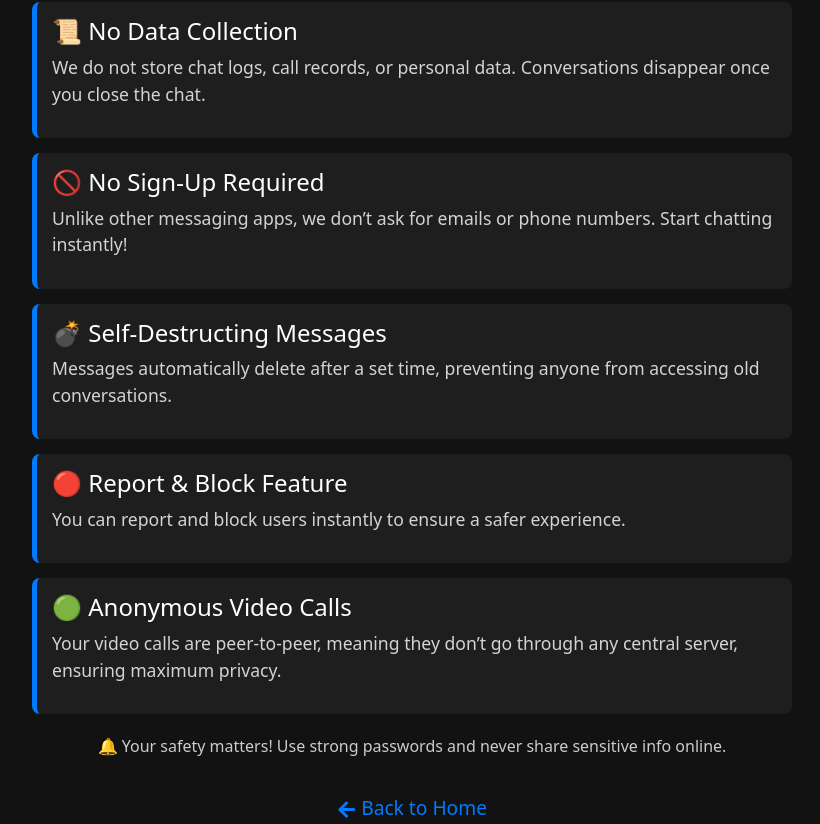
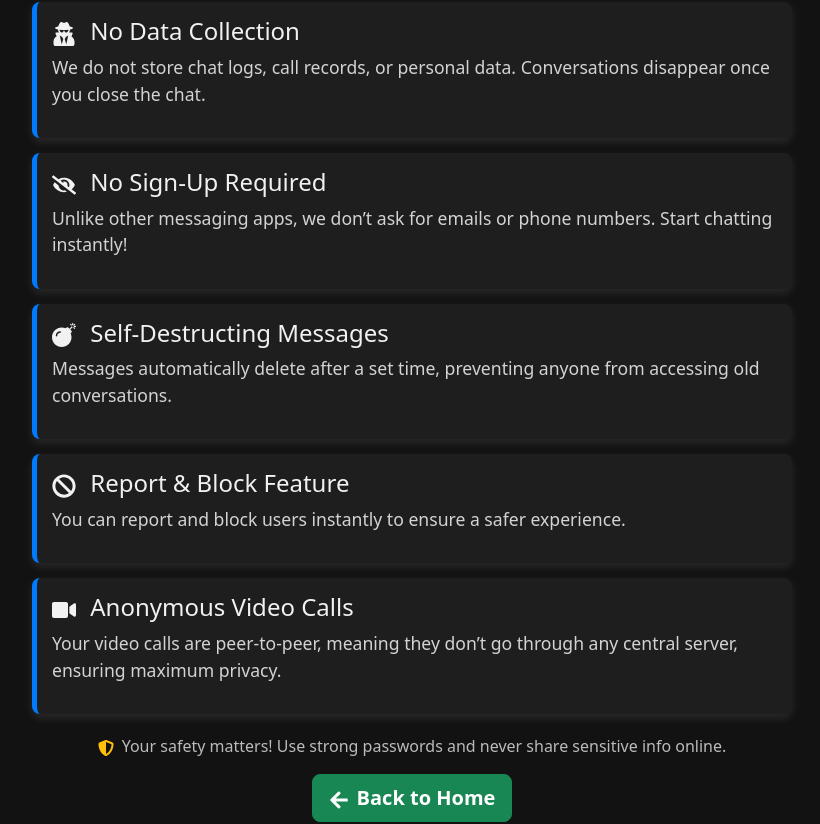
Before and after one commit to SuyogAM1116/TextAnon, a React (Vite) app in the folder frontend/: page /privacy in a window 1280 px wide. Shown: the part 376-1200 px from the top of the page, without its empty margins (228-1048 px from the left). Built offline with nearby package versions, Linux system fonts and the light colour scheme.

Commit message:
Changed Footer.jsx, Privacy.jsx

```diff
--- a/frontend/src/components/Footer.jsx
+++ b/frontend/src/components/Footer.jsx
@@ -27,7 +27,7 @@ const Footer = () => {
           <ul className="list-unstyled">
             <li><a href="#faq" className="text-white text-decoration-none">FAQ</a></li>
             <li><a href="#blog" className="text-white text-decoration-none">Blog</a></li>
-            <li><a href="#privacy" className="text-white text-decoration-none">Privacy Policy</a></li>
+            <li><a href="/privacy" className="text-white text-decoration-none">Privacy Policy</a></li>
             <li><a href="#terms" className="text-white text-decoration-none">Terms of Service</a></li>
           </ul>
         </Col>
--- a/frontend/src/pages/Privacy.jsx
+++ b/frontend/src/pages/Privacy.jsx
@@ -1,15 +1,19 @@
-import React from "react";
+import React, { useContext } from "react";
 import { Link } from "react-router-dom";
-import { FaLock, FaArrowLeft } from "react-icons/fa";
+import { Button } from "react-bootstrap";
+import { FaLock, FaArrowLeft, FaShieldAlt, FaUserSecret, FaEyeSlash, FaBomb, FaBan, FaVideo } from "react-icons/fa";
+import { ThemeContext } from "../components/ThemeContext"; // Import ThemeContext
 
 const Privacy = () => {
+  const { theme } = useContext(ThemeContext); // Get theme state
+
   // Inline styles for scoped styling
   const styles = {
     page: {
       width: "100%",
       minHeight: "100vh", // Full viewport height
-      backgroundColor: "#121212", // Dark background
-      color: "#f1f1f1", // Light text
+      backgroundColor: theme === "dark" ? "#121212" : "#f8f9fa", // Dark/Light Background
+      color: theme === "dark" ? "#f1f1f1" : "#333", // Dark/Light Text Color
       display: "flex",
       justifyContent: "center",
       alignItems: "center",
@@ -31,32 +35,36 @@ const Privacy = () => {
     subtitle: {
       fontSize: "1.2em",
       marginBottom: "20px",
+      color: theme === "dark" ? "#cccccc" : "#555555",
     },
     box: {
-      backgroundColor: "#1e1e1e",
+      backgroundColor: theme === "dark" ? "#1e1e1e" : "#ffffff",
       padding: "15px",
       margin: "15px auto",
       borderRadius: "8px",
-      borderLeft: "5px solid #007bff", // Blue left border
+      borderLeft: `5px solid ${theme === "dark" ? "#007bff" : "#0d6efd"}`, // Blue left border
       textAlign: "left",
+      color: theme === "dark" ? "#f1f1f1" : "#212529",
+      boxShadow: theme === "dark"
+        ? "0 4px 10px rgba(255, 255, 255, 0.1)"
+        : "0 4px 10px rgba(0, 0, 0, 0.1)",
     },
     boxTitle: {
-      color: "#fff",
       fontSize: "1.5em",
     },
     boxText: {
       fontSize: "1.1em",
-      color: "#d3d3d3",
+      color: theme === "dark" ? "#d3d3d3" : "#555",
     },
     footer: {
       fontSize: "1em",
-      color: "#ccc",
+      color: theme === "dark" ? "#bbbbbb" : "#666",
       marginTop: "20px",
     },
     backHome: {
       display: "inline-block",
       marginTop: "20px",
-      color: "#007bff",
+      color: theme === "dark" ? "#28a745" : "#007bff",
       fontSize: "1.2em",
       textDecoration: "none",
     },
@@ -66,60 +74,81 @@ const Privacy = () => {
     <div style={styles.page}>
       <div style={styles.container}>
         <h1 style={styles.title}>
-          <FaLock /> Privacy & Security
+          <FaLock className="me-2" /> Privacy & Security
         </h1>
         <p style={styles.subtitle}>
           Your privacy is our top priority. Here’s how we protect you:
         </p>
 
         <div style={styles.box}>
-          <h3 style={styles.boxTitle}>🔒 End-to-End Encryption</h3>
+          <h3 style={styles.boxTitle}>
+            <FaShieldAlt className="me-2" /> End-to-End Encryption
+          </h3>
           <p style={styles.boxText}>
             All messages and video calls are encrypted, ensuring that only you and the recipient can access them.
           </p>
         </div>
 
         <div style={styles.box}>
-          <h3 style={styles.boxTitle}>📜 No Data Collection</h3>
+          <h3 style={styles.boxTitle}>
+            <FaUserSecret className="me-2" /> No Data Collection
+          </h3>
           <p style={styles.boxText}>
             We do not store chat logs, call records, or personal data. Conversations disappear once you close the chat.
           </p>
         </div>
 
         <div style={styles.box}>
-          <h3 style={styles.boxTitle}>🚫 No Sign-Up Required</h3>
+          <h3 style={styles.boxTitle}>
+            <FaEyeSlash className="me-2" /> No Sign-Up Required
+          </h3>
           <p style={styles.boxText}>
             Unlike other messaging apps, we don’t ask for emails or phone numbers. Start chatting instantly!
           </p>
         </div>
 
         <div style={styles.box}>
-          <h3 style={styles.boxTitle}>💣 Self-Destructing Messages</h3>
+          <h3 style={styles.boxTitle}>
+            <FaBomb className="me-2" /> Self-Destructing Messages
+          </h3>
           <p style={styles.boxText}>
             Messages automatically delete after a set time, preventing anyone from accessing old conversations.
           </p>
         </div>
 
         <div style={styles.box}>
-          <h3 style={styles.boxTitle}>🔴 Report & Block Feature</h3>
+          <h3 style={styles.boxTitle}>
+            <FaBan className="me-2" /> Report & Block Feature
+          </h3>
           <p style={styles.boxText}>
             You can report and block users instantly to ensure a safer experience.
           </p>
         </div>
 
         <div style={styles.box}>
-          <h3 style={styles.boxTitle}>🟢 Anonymous Video Calls</h3>
+          <h3 style={styles.boxTitle}>
+            <FaVideo className="me-2" /> Anonymous Video Calls
+          </h3>
           <p style={styles.boxText}>
             Your video calls are peer-to-peer, meaning they don’t go through any central server, ensuring maximum privacy.
           </p>
         </div>
 
         <p style={styles.footer}>
-          🔔 Your safety matters! Use strong passwords and never share sensitive info online.
+          <FaShieldAlt className="text-warning me-2" />
+          Your safety matters! Use strong passwords and never share sensitive info online.
         </p>
 
-        <Link to="/" style={styles.backHome}>
-          <FaArrowLeft /> Back to Home
+        {/* Back to Home Button */}
+        <Link to="/">
+          <Button
+            variant={theme === "dark" ? "success" : "outline-success"}
+            size="lg"
+            className="fw-bold"
+          >
+            <FaArrowLeft className="me-2" />
+            Back to Home
+          </Button>
         </Link>
       </div>
     </div>
```
